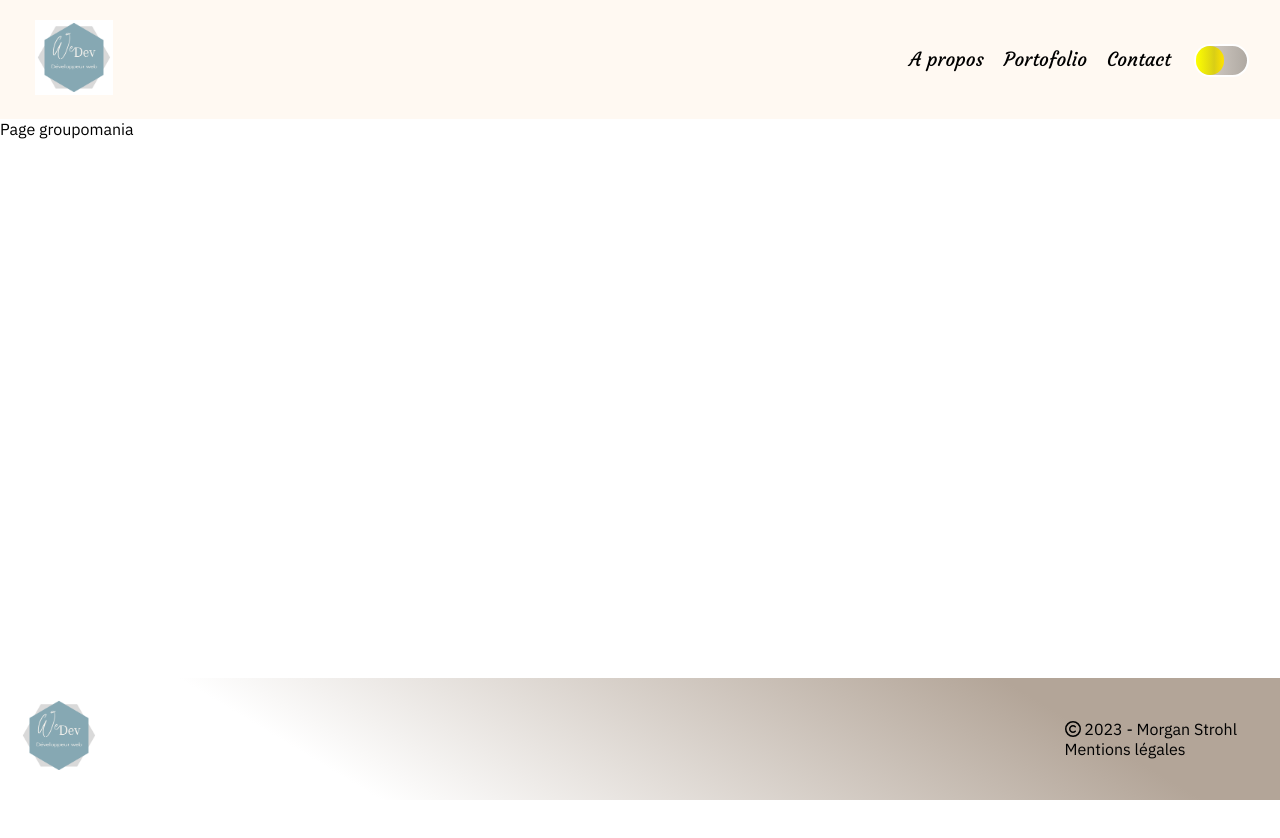
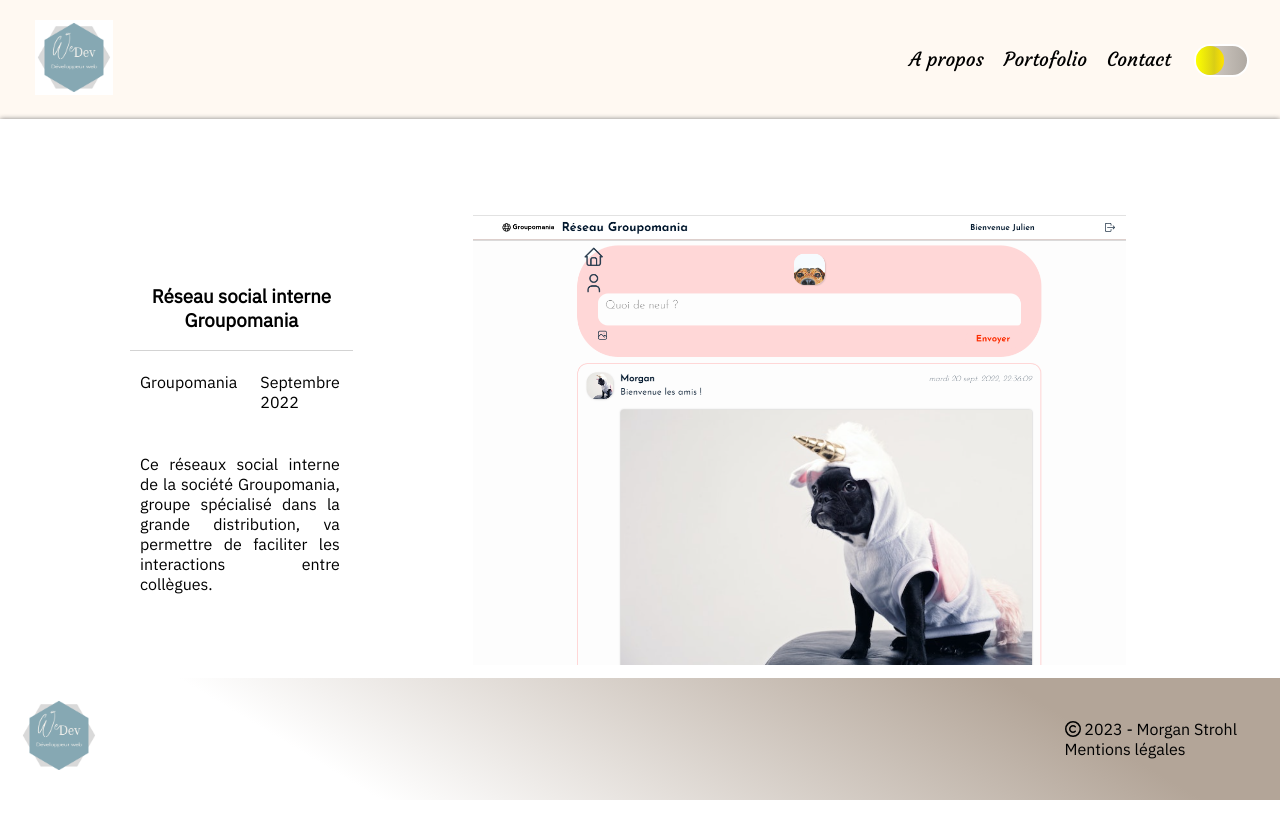
Before and after one commit to M0rgan52/wedev, a React (Create React App) app: page /groupomania in a window 1280 px wide. Shown: the top 838 px of the page. Before the commit the page ends 800 px from the top, so only its background shows below. Built offline with nearby package versions, Linux system fonts and the light colour scheme.

Commit message:
commit -m "GROUPOMANIA - Création section top avec style v1"

```diff
--- a/src/components/Groupomania.js
+++ b/src/components/Groupomania.js
@@ -1,8 +1,22 @@
+import ImgGroupomania from "../assets/groupomania_portofolio.PNG";
+import "../styles/Groupomania.css"
 
 export default function PageGroupomania() {
     return (
-        <div>
-            Page groupomania
-        </div>
+        <section className="section_box_top">
+            <div className="box_top">
+                <section className="description_top">
+                    <h1 className="titre_top">Réseau social interne Groupomania</h1>
+                    <div className="subtitle_top">
+                        <p>Groupomania</p>
+                        <p>Septembre 2022</p>
+                    </div>
+                    <p className="text_top">Ce réseaux social interne de la société Groupomania, groupe spécialisé dans la grande distribution, va permettre de faciliter les interactions entre collègues.</p>
+                </section>
+                <figure className="box_img_top">
+                    <img src={ImgGroupomania} alt="" className="img_top" />
+                </figure>
+            </div>
+        </section>
     )
 }
--- /dev/null
+++ b/src/styles/Groupomania.css
@@ -0,0 +1,40 @@
+.section_box_top {
+  padding: 5rem 5rem 0 5rem;
+  box-shadow: grey 0px 0px 5px;
+  margin-bottom: 200px;
+}
+
+.box_top {
+  display: flex;
+  padding: 0 50px;
+}
+
+.description_top {
+  display: flex;
+  flex-direction: column;
+  margin: auto;
+  margin-right: 5rem;
+}
+
+.titre_top {
+  text-align: center;
+}
+
+.subtitle_top {
+  display: flex;
+  flex-direction: row;
+  justify-content: space-between;
+  border-top: lightgrey 1px solid;
+}
+
+.text_top {
+  text-align: justify;
+}
+
+.box_img_top {
+  height: 450px;
+}
+
+.img_top {
+  height: 450px;
+}
```
Also changed, not shown: src/assets/groupomania_portofolio.PNG.
